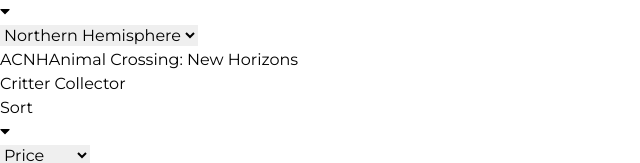
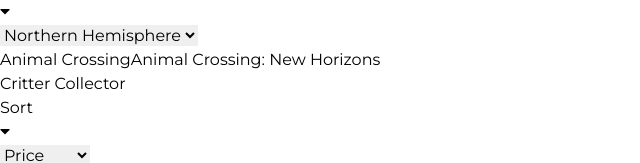
Before and after one commit to TheFunkyMonk/ac-vue, a Vue app: page / in a window 1280 px wide. Shown: the top 163 px of the page, without its empty margins (0-640 px from the left). Built offline with nearby package versions, Linux system fonts and the light colour scheme.

Commit message:
Add leaf tile background

```diff
--- a/src/App.vue
+++ b/src/App.vue
@@ -5,7 +5,10 @@
       rel="stylesheet"
     />
     <div class="p-4 md:p-8 bg-orange-200 min-h-screen">
-      <div class="rounded-lg bg-green-500 max-w-5xl mx-auto px-6 py-2 md:px-8 antialiased relative">
+      <div class="bg-leaf z-10 fixed top-0 left-0 w-full h-full"></div>
+      <div
+        class="rounded-lg bg-green-500 max-w-5xl mx-auto px-6 py-2 md:px-8 antialiased relative z-20 shadow-2xl border border-green-600"
+      >
         <div class="absolute top-0 right-0 mt-4 mr-8 text-white">
           <div class="absolute top-0 right-0 mt-4 mr-3">
             <font-awesome-icon icon="caret-down" class="block mt-px" />
@@ -18,13 +21,13 @@
             <option value="south">Southern Hemisphere</option>
           </select>
         </div>
-        <div class="mt-20 mb-8 md:mb-12 md:text-center">
-          <h2 class="text-xs uppercase tracking-wider font-black text-white mb-1 sm:-mb-1">
+        <div class="mt-20 mb-8 md:mb-16 md:text-center">
+          <h2 class="text-xs uppercase tracking-wider font-black text-green-800 mb-1 sm:-mb-1">
             <span class="inline xs:hidden">{{ abbr }}</span>
             <span class="hidden xs:inline">{{ subtitle }}</span>
           </h2>
           <h1
-            class="text-3xl xs:text-5xl leading-none sm:leading-normal font-black text-white"
+            class="text-3xl xs:text-6xl leading-none sm:leading-normal font-black text-white"
           >{{ title }}</h1>
         </div>
 
@@ -39,7 +42,7 @@
               </div>
               <select
                 v-model="currentOrder"
-                class="bg-transparent border border-white w-full subpixel-antialiased text-sm my-2 py-1 pl-2 pr-8 appearance-none"
+                class="bg-transparent border border-white w-full subpixel-antialiased text-sm my-2 py-1 xs:py-2 pl-2 pr-8 appearance-none rounded-md"
               >
                 <option value="name">Name</option>
                 <option value="price">Price</option>
@@ -55,7 +58,7 @@
               </div>
               <select
                 v-model="currentFilter"
-                class="bg-transparent border border-white w-full subpixel-antialiased text-sm my-2 py-1 pl-2 pr-8 appearance-none"
+                class="bg-transparent border border-white w-full subpixel-antialiased text-sm my-2 py-1 xs:py-2 pl-2 pr-8 appearance-none rounded-md"
               >
                 <option value="all">All</option>
                 <option value="available">Available in {{ monthStringFromNum(currentMonth) }}</option>
@@ -106,7 +109,7 @@
   data() {
     return {
       title: "Critter Collector",
-      abbr: "ACNH",
+      abbr: "Animal Crossing",
       subtitle: "Animal Crossing: New Horizons",
       fish: FishData,
       bugs: BugData,
@@ -147,4 +150,7 @@
   background: theme("colors.black");
   color: theme("colors.white");
 }
+.bg-leaf {
+  background: url("img/leaf-tile.jpg");
+}
 </style>
```
Also changed, not shown: src/img/leaf-tile.jpg (added).
